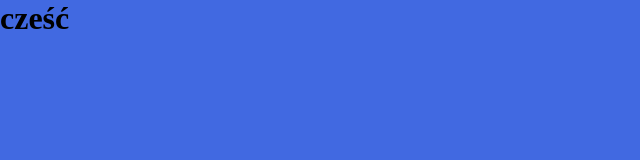
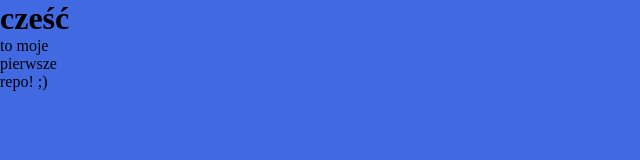
Before and after one commit to piotrwes/mleko, a plain HTML site: page index.html in a window 1280 px wide. Shown: the whole page, without its empty margins (0-640 px from the left). Drawn offline with Linux system fonts and the light colour scheme.

Commit message:
added paragraph and changed style.css

```diff
--- a/index.html
+++ b/index.html
@@ -9,5 +9,6 @@
 </head>
 <body>
     <h1>cześć</h1>
+    <p>to moje pierwsze repo! ;)</p>
 </body>
 </html>
--- a/style.css
+++ b/style.css
@@ -7,4 +7,5 @@
 body {
     background-color: royalblue;
     height: 100vh;
+    width: 50px;
 }
```
